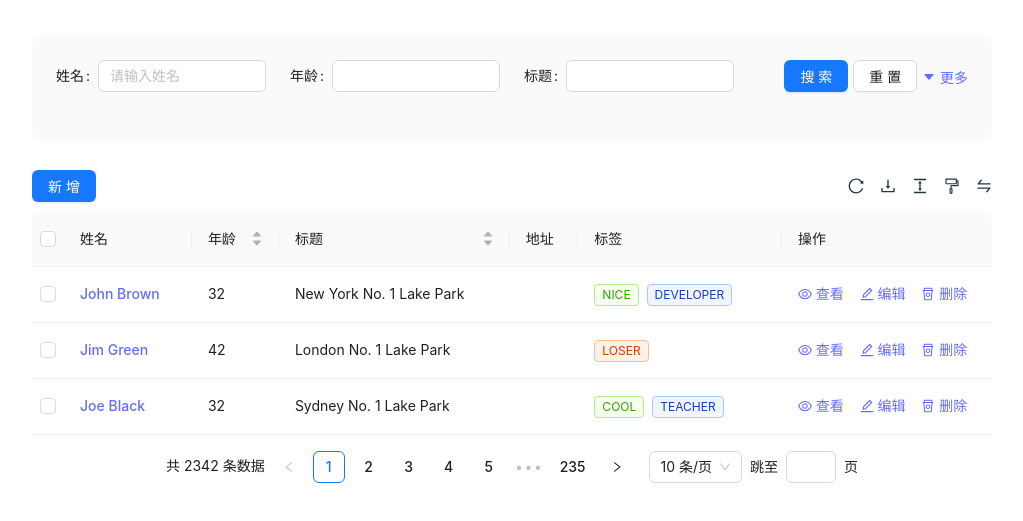
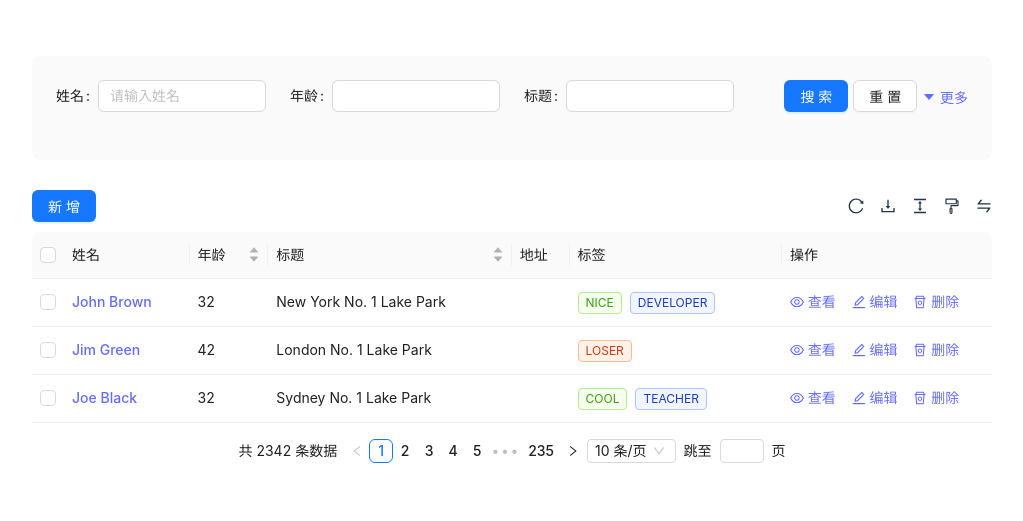
Before and after one commit to AntdAdmin/antd-crud, a React (Vite) app: page / in a window 1280 px wide. Shown: the part 133-654 px from the top of the page, without its empty margins (128-1151 px from the left). Built offline with nearby package versions, Linux system fonts and the light colour scheme.

Commit message:
feat: 完善表格工具栏

```diff
--- a/package.json
+++ b/package.json
@@ -13,11 +13,8 @@
     "@ant-design/icons": "^5.2.6",
     "antd": "^5.9.4",
     "react": "^18.2.0",
-    "react-countup": "^6.4.2",
     "react-dom": "^18.2.0",
-    "react-hook-form": "^7.43.5",
-    "react-i18next": "^12.2.0",
-    "react-router-dom": "^6.8.2"
+    "react-to-print": "^2.14.15"
   },
   "devDependencies": {
     "@types/node": "^20.8.3",
--- a/src/components/AntdCrud/SearchForm.tsx
+++ b/src/components/AntdCrud/SearchForm.tsx
@@ -91,7 +91,7 @@ const SearchForm: React.FC<{
                     {showMoreButton && (<a onClick={() => {
                         setShowAll(!showAll)
                     }} style={{height: "35px", lineHeight: "35px"}}>
-                        {!showAll ? (<><CaretDownOutlined/> 更多</>) : (<><CaretUpOutlined/> 收回</>)}
+                        {!showAll ? (<><CaretDownOutlined/> 更多</>) : (<><CaretUpOutlined/> 收起</>)}
                     </a>)}
                 </Col>
             </Row>
--- a/src/components/AntdCrud/index.tsx
+++ b/src/components/AntdCrud/index.tsx
@@ -1,5 +1,5 @@
-import React, {useEffect, useState} from "react";
-import {Button, Popconfirm, Space, Table} from "antd";
+import React, {MutableRefObject, useEffect, useRef, useState} from "react";
+import {Button, Dropdown, MenuProps, message, Popconfirm, Space, Table, Tooltip} from "antd";
 import {ColumnGroupType, ColumnType, SorterResult, TableRowSelection} from "antd/es/table/interface";
 import SearchForm from "./SearchForm";
 import {
@@ -12,6 +12,8 @@ import {
     RestOutlined, SwapOutlined
 } from "@ant-design/icons";
 import DetailForm from "./DetailForm";
+import {useReactToPrint} from "react-to-print";
+
 
 export type FormConfig = {
     type: string,
@@ -119,6 +121,13 @@ function download(columns: ColumnsConfig<any>, dataSource: any[]) {
 
 function AntdCrud<T>({columns, dataSource, actions, pageNumber, pageSize, totalRow}: AntdCrudProps<T>) {
 
+    const tableRef: MutableRefObject<any> = useRef();
+    const handlePrint = useReactToPrint({
+        documentTitle: "表格打印",
+        content: () => tableRef.current!,
+    });
+    const [messageApi, contextHolder] = message.useMessage();
+
     const [selectedRowKeys, setSelectedRowKeys] = useState<React.Key[]>([]);
     const [selectedRows, setSelectedRows] = useState<T[]>([]);
     const [selectCount, setSelectCount] = useState(0);
@@ -131,7 +140,7 @@ function AntdCrud<T>({columns, dataSource, actions, pageNumber, pageSize, totalR
     const [currentPageSize, setCurrentPageSize] = useState(pageSize);
     const [sortKey, setSortKey] = useState<string | null>();
     const [sortType, setSortType] = useState<"asc" | "desc" | null>();
-
+    const [tableSize, setTableSize] = useState<"small" | "middle" | "large">("middle");
 
     const selectNone = () => {
         setSelectedRowKeys([]);
@@ -187,8 +196,33 @@ function AntdCrud<T>({columns, dataSource, actions, pageNumber, pageSize, totalR
     }, [searchParams, pagination, currentPageSize, sortKey, sortType])
 
 
+    const items: MenuProps['items'] = [
+        {
+            key: '1',
+            label: '宽松',
+            onClick: () => {
+                setTableSize("large")
+            }
+        },
+        {
+            key: '2',
+            label: '一般',
+            onClick: () => {
+                setTableSize("middle")
+            }
+        },
+        {
+            key: '3',
+            label: '紧凑',
+            onClick: () => {
+                setTableSize("small")
+            }
+        },
+    ];
+
     return (
         <div>
+            {contextHolder}
             <SearchForm columns={columns} colSpan={6}
                         onSearch={(values: any) => {
                             setSearchParams(values);
@@ -257,23 +291,44 @@ function AntdCrud<T>({columns, dataSource, actions, pageNumber, pageSize, totalR
                 </Space>
 
                 <Space align={"center"} size={"middle"}>
+                    <Tooltip placement="top" title="刷新">
                         <ReloadOutlined onClick={() => {
                             if (actions.onFetchList) {
                                 const totalPage = totalRow % pageSize == 0 ? (totalRow / pageSize) : (totalRow / pageSize + 1);
                                 actions.onFetchList(pagination, currentPageSize, totalPage, searchParams, sortKey, sortType);
                             }
                         }}/>
+                    </Tooltip>
+
+                    <Tooltip placement="top" title="导出">
                         <DownloadOutlined onClick={() => {
                             download(columns, dataSource);
                         }}/>
+                    </Tooltip>
+
+                    <Tooltip placement="top" title="行高">
+                        <Dropdown menu={{items}} placement="bottom" trigger={["click"]} arrow>
                             <ColumnHeightOutlined/>
-                    <FormatPainterOutlined/>
+                        </Dropdown>
+                    </Tooltip>
+
+                    <Tooltip placement="top" title="打印">
+                        <FormatPainterOutlined onClick={() => {
+                            messageApi.success("打印数据准备中...");
+                            handlePrint()
+                        }}/>
+                    </Tooltip>
+
+                    <Tooltip placement="top" title="列设置">
                         <SwapOutlined/>
+                    </Tooltip>
                 </Space>
 
             </Space>
 
             <Table columns={actionColumns} dataSource={dataSource}
+                   size={tableSize}
+                   ref={tableRef}
                    onChange={(pagination, _, sorter) => {
                        setPagination(pagination.current || 1);
                        setCurrentPageSize(pagination.pageSize || 10);
```
Also changed, not shown: 2 other files (tests, documents, lock files or other folders). Lines whose indentation alone changed are shown as unchanged.
